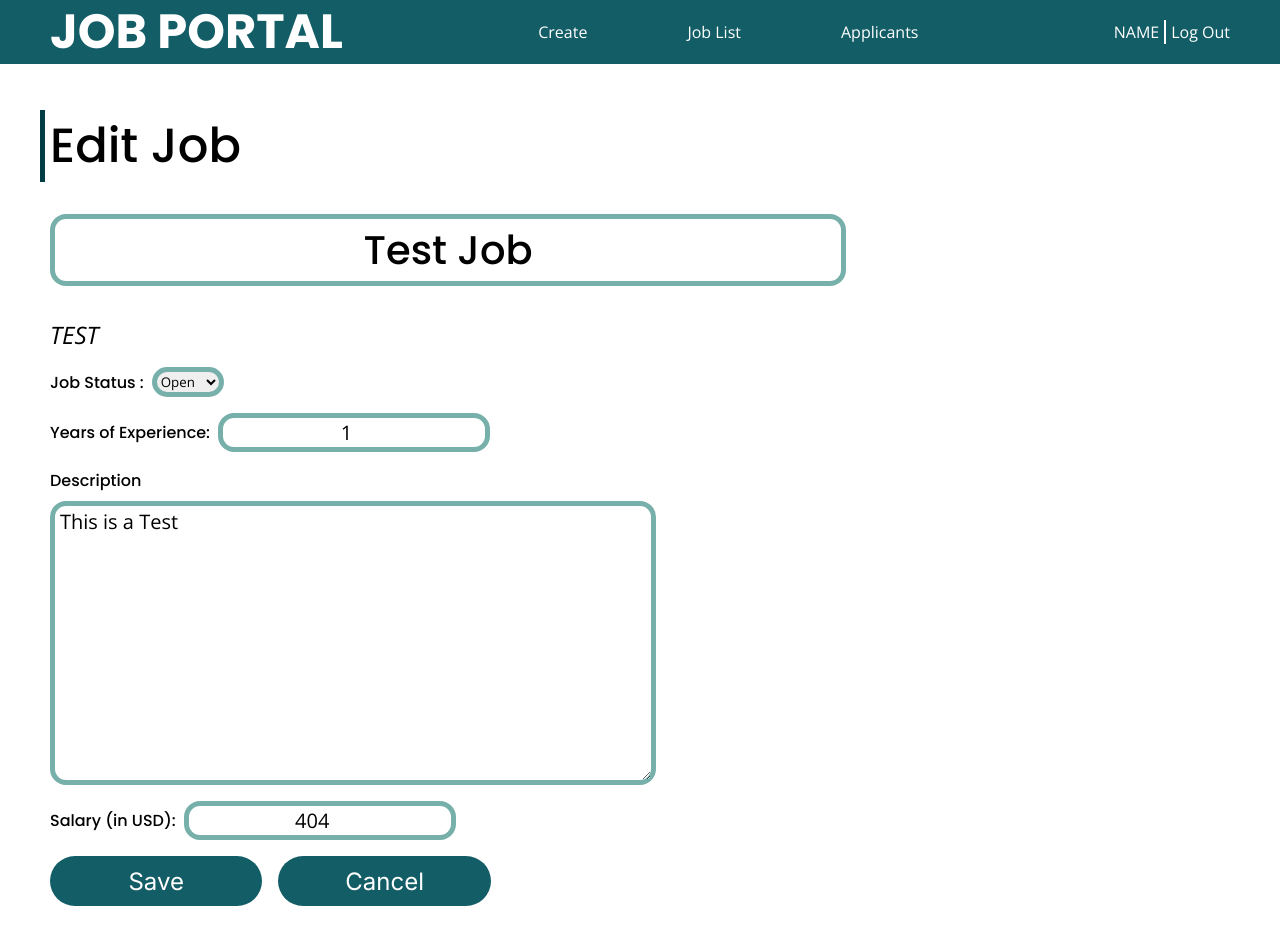
After one commit to MythicalPlayz/Web_Project, a Django app: page /jobs/details/TEST/edit in a window 1280 px wide. The commit adds this page. Run offline with Django 5.2, Linux system fonts and the light colour scheme; data comes from the database, SQL or seed files in the repository.

Commit message:
More Jobs

```diff
--- /dev/null
+++ b/JobPortal/jobs/templates/edit_job.html
@@ -0,0 +1,69 @@
+<!DOCTYPE html>
+<html>
+
+<head>
+
+  <title>Edit Job</title>
+
+</head>
+<link rel="preconnect" href="https://fonts.googleapis.com">
+<link rel="preconnect" href="https://fonts.gstatic.com" crossorigin>
+<link
+  href="https://fonts.googleapis.com/css2?family=Inter:wght@100..900&family=Open+Sans:ital,wght@0,300..800;1,300..800&family=Poppins:ital,wght@0,100;0,200;0,300;0,400;0,500;0,600;0,700;0,800;0,900;1,100;1,200;1,300;1,400;1,500;1,600;1,700;1,800;1,900&family=Roboto:ital,wght@0,100;0,300;0,400;0,500;0,700;0,900;1,100;1,300;1,400;1,500;1,700;1,900&display=swap"
+  rel="stylesheet">
+  {% load static %}
+  <link rel="stylesheet" href="{% static 'css/root.css' %}" />
+  <link rel="stylesheet" href="{% static 'css/admin/add_edit_job.css' %}">
+  <link rel="shortcut icon" href="{% static 'img/icon.svg' %}" type="image/x-icon">
+
+<body>
+  <nav>
+    <h2>JOB PORTAL</h2>
+    <ul class="quick-links">
+      <li><a href="add_job.html">Create</a></li>
+      <li><a href="list_jobs.html">Job List</a></li>
+      <li><a href="applicants.html">Applicants</a></li>
+    </ul>
+    <div class="user">
+      <a href="home.html" id="username">NAME</a>
+      <div class="split"></div>
+      <a href="" id='logout'>Log Out</a>
+    </div>
+  </nav>
+  <div class="container">
+    <h2>Edit Job</h2>
+    <form>
+      <div class="form-input">
+      <input type="text" name="name" id="name" placeholder="Job Name" required minlength="2" value="{{ job.name }}" />
+    </div>
+      <span id="id">{{ job.id }}</span>
+      <div class="form-input status">
+        <label for="status">Job Status :</label>
+        <select id="status" name="status" class="select_border">
+          <option value="Open">Open</option>
+          <option value="Closed">Closed</option>
+        </select>
+      </div>
+      <div class="form-input">
+        <label for="xp" class="years_of_experience">Years of Experience:</label>
+        <input type="number" id="xp" required name="xp" min="0" placeholder="[YEAR]" value="{{ job.xp }}"/>
+      </div>
+      <div class="form-input column">
+        <label for="description">Description</label>
+        <textarea type="text" id="description" name="description" rows="10" cols="50" required minlength="2">{{ job.des }}</textarea>
+      </div>
+      <div class="form-input">
+        <label for="salary">Salary (in USD): </label>
+        <input type="number" id="salary" required name="salary" min="0" placeholder="70000" value="{{ job.salary }}"/>
+      </div>
+      <div class="buttons">
+        <button id="update">Save</button>
+        <a href="/jobs/details/{{ job.id }}" id="cancel">Cancel</a>
+      </div>
+    </form>
+  </div>
+</body>
+<!-- <script src="/public/js/accounts.js" type="module"></script>
+<script src="/public/js/jobs.js" type="module"></script>
+<script src="/public/js/jobhandler.js" type="module"></script> -->
+</html>
--- a/JobPortal/jobs/templates/jobs.html
+++ b/JobPortal/jobs/templates/jobs.html
@@ -42,6 +42,7 @@
             </div>
             <div class="jobs" id="jobs">
                 {% for x in jobs %}
+                    <a href="details/{{ x.id }}">
                         <div class="job">
                             <div class="job-info">
                                 <h3 class="id">{{ x.id }}</h3>
@@ -49,6 +50,7 @@
                             </div>
                             <p class="company">{{ x.company }}</p>
                         </div>
+                    </a>
                 {% endfor %}
             </div>
         </div>
--- a/JobPortal/jobs/urls.py
+++ b/JobPortal/jobs/urls.py
@@ -4,4 +4,9 @@ from . import views
 urlpatterns = [
     path('jobs/', views.jobs, name='jobs'),
     path('jobs/details/<str:id>/', views.details, name='details'),
+    path('jobs/add', views.add, name='add'),
+    path('jobs/details/<str:id>/edit', views.edit, name='edit'),
+    path('jobs/details/<str:id>/delete', views.delete, name='delete'),
+
+    #TODO: Add Success/Fail
 ]
--- a/JobPortal/jobs/views.py
+++ b/JobPortal/jobs/views.py
@@ -22,4 +22,40 @@ def details(request, id):
     }
     return HttpResponse(template.render(prameters, request))
 
-# Create your views here.
+def add(request):
+    if request.method == 'GET':
+        template = loader.get_template('add_job.html')
+        return HttpResponse(template.render())
+    elif request.method == 'POST':
+        pass
+    else:
+        return HttpResponse("UNSUPPORTED METHOD")
+    # POST REQUEST
+
+def edit(request, id):
+    if request.method == 'GET':
+        try:
+            jobobject = Job.objects.get(id=id)
+        except Job.DoesNotExist:
+            raise Http404("Job does not exist")
+
+        template = loader.get_template('edit_job.html')
+        prameters = {
+            'job': jobobject,
+        }
+        return HttpResponse(template.render(prameters, request))
+    elif request.method == 'POST':
+        pass
+    else:
+        return HttpResponse("UNSUPPORTED METHOD")
+    # POST REQUEST
+
+def delete(request, id):
+    if request.method == 'DELETE':
+        try:
+            jobobject = Job.objects.get(id=id)
+        except Job.DoesNotExist:
+            raise Http404("Job does not exist")
+        # DELETE REQUEST
+    else:
+        return HttpResponse("UNSUPPORTED METHOD")
--- a/JobPortal/static/css/admin/add_edit_job.css
+++ b/JobPortal/static/css/admin/add_edit_job.css
@@ -107,7 +107,7 @@ input:focus, select:focus, textarea:focus{
   gap: 16px;
 }
 
-.buttons button {
+.buttons button, .buttons a {
   width: 30%;
   background-color: var(--main-color-normal);
   border: 0;
@@ -117,9 +117,12 @@ input:focus, select:focus, textarea:focus{
   transition: all 250ms ease-in-out;
   font-family: var(--font-inter);
   color: var(--text-color-w);
+  display: flex;
+  justify-content: center;
+  align-items: center;
 }
 
-.buttons button:hover {
+.buttons button:hover, .buttons a:hover {
   background-color: var(--main-color-vlight);
   color: var(--text-color-b);
 }
```
Also changed, not shown: JobPortal/jobs/templates/add_job.html (renamed from admin/edit_job.html, +16 -11 lines), admin/add_job.html (deleted, +0 -70 lines), JobPortal/jobs/templates/job_fail.html (renamed from admin/job_fail.html), JobPortal/jobs/templates/job_success.html (renamed from admin/job_success.html). Lines whose indentation alone changed are shown as unchanged.
